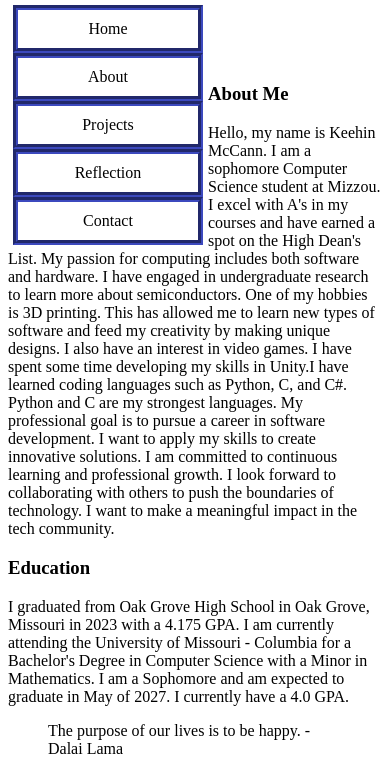
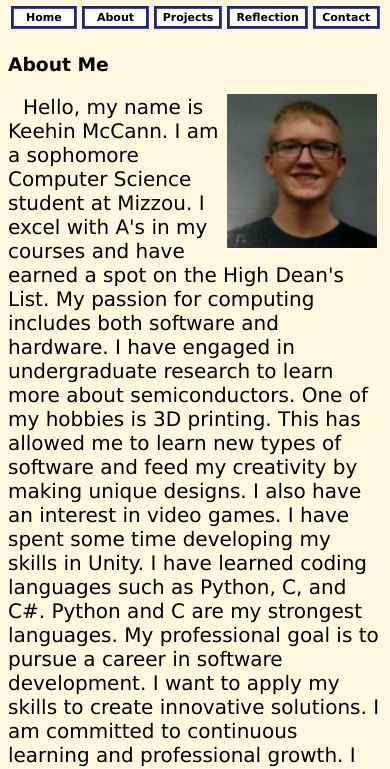
Before and after one commit to keemcc/keemcc.github.io, a plain HTML site: page about.html in a window 390 px wide. Shown: the part 75-844 px from the top of the page. Drawn offline with Linux system fonts and the light colour scheme.

Commit message:
Add files via upload

```diff
--- a/about.html
+++ b/about.html
@@ -7,6 +7,7 @@
     <!--This page contains information about myself.-->
 
     <meta charset="utf-8">
+    <meta name="viewport" content="width=device-width, initial-scale=1.0">
 
     <title>About Page</title>
     <link rel="stylesheet" href="style.css">
@@ -19,22 +20,25 @@
         <h1>Keehin McCann</h1>
     </header>
     <nav>
-        <ul>
-            <li><a href="index.html">Home</a></li>
-            <li><a href="about.html">About</a></li>
-            <li><a href="project.html">Projects</a>
-                <ul>
-                    <li><a href="#projects.html">Link 1</a></li>
-                    <li><a href="#projects.html">Link 2</a></li>
-                    <li><a href="#projects.html">Link 3</a></li>
+        <ul class="barlist">
+            <li><a class="link" href="index.html">Home</a></li>
+            <li><a class="link" href="about.html">About</a></li>
+            <li><a class="link" href="project.html">Projects</a>
+                <ul class="dropdown">
+                    <li><a class="link" href="#projects.html">Link 1</a></li>
+                    <li><a class="link" href="#projects.html">Link 2</a></li>
+                    <li><a class="link" href="#projects.html">Link 3</a></li>
                 </ul>
             </li>
-            <li><a href="reflection.html">Reflection</a></li>
-            <li><a href="#contact.html">Contact</a></li>
+            <li><a class="link" href="reflection.html">Reflection</a></li>
+            <li><a class="link" href="#contact.html">Contact</a></li>
         </ul>
     </nav>
-    <main>
+    <main class="about">
+        <section class="aboutMe">
             <h3>About Me</h3>
+
+            <img class="professionalPhoto" src="Professional_Photo.jpg" alt="Professional Photo">
 
             <p>Hello, my name is Keehin McCann. I am a sophomore Computer Science
             student at Mizzou. I excel with A's in my courses and have earned a spot on the High
@@ -42,21 +46,25 @@
             engaged in undergraduate research to learn more about semiconductors. One of my
             hobbies is 3D printing. This has allowed me to learn new types of software and feed my
             creativity by making unique designs. I also have an interest in video games. I have spent
-        some time developing my skills in Unity.I have learned coding languages such as Python,
+            some time developing my skills in Unity. I have learned coding languages such as Python,
             C, and C#. Python and C are my strongest languages. My professional goal is to pursue a
             career in software development. I want to apply my skills to create innovative solutions. I
             am committed to continuous learning and professional growth. I look forward to
             collaborating with others to push the boundaries of technology. I want to make a
             meaningful impact in the tech community.</p>
+        </section>
 
+
+        <blockquote id="quote">The purpose of our lives is to be happy. - Dalai Lama</blockquote>
+
+        <section class="education">
             <h3>Education</h3>
 
             <p>I graduated from Oak Grove High School in Oak Grove, Missouri in 2023 with a 4.175 GPA.
                 I am currently attending the University of Missouri - Columbia for a Bachelor's Degree
                 in Computer Science with a Minor in Mathematics. I am a Sophomore and am
                 expected to graduate in May of 2027. I currently have a 4.0 GPA.</p>
-
-        <blockquote>The purpose of our lives is to be happy. - Dalai Lama</blockquote>
+        </section>
 
         <a href="mccannresume.pdf">My Resume</a>
     </main>
--- a/nav.css
+++ b/nav.css
@@ -4,26 +4,27 @@ nav {
 }
 
 nav ul {
+    display: flex;
+    justify-content: space-around;
     list-style-type: none;
     margin: 0;
     padding: 0;
 }
 
 nav ul li {
-    position: relative;
+    flex: 1;
     text-align: center;
-    float: left;
 }
 
 nav ul li a {
-    display: inline-block;
-    border: 5px groove #3c49be;
-    width: 150px;
-    padding: 10px 15px 10px 15px;
+    display: block;
+    padding: 10px 15px;
     text-decoration: none;
     color: black;
-    margin: 0px 5px 0px 5px;
     background-color: white;
+    border: 5px groove #3c49be;
+    margin: 0 5px;
+    box-sizing: border-box;
 }
 
 nav ul li a:hover {
@@ -33,19 +34,53 @@ nav ul li a:hover {
 nav ul li ul {
     display: none;
     position: absolute;
-    margin-left: 0%;
-    top: 100%;
+    flex-direction: column;
+    width: 19.85%;
 }
 
 nav ul li:hover ul {
-    display: block;
+    display: flex;
+    flex-direction: column;
 }
 
 nav ul li ul li {
-    width: 150px;
+    width: 100%;
 }
 
 nav ul li ul li a {
-    width: 150px;
     padding: 10px 15px;
 }
+
+@media (max-width: 600px) {
+    nav {
+        margin-bottom: 25px;
+    }
+    nav ul li a {
+        font-size: 12px;
+        padding: 5px 7.5px;
+        font-weight: bold;
+        margin: 0 2.5px;
+    }
+    nav ul li ul {
+        width: 20%;
+    }
+    nav ul li ul li a {
+        padding: 5px 7.5px;
+    }
+}
+
+@media (max-width: 400px) {
+    nav ul li a {
+        font-size: 11px;
+        padding: 2px 6px;
+        font-weight: bold;
+        margin: 0 2.5px;
+        border: 3px groove #3c49be;
+    }
+    nav ul li ul {
+        width: 20%;
+    }
+    nav ul li ul li a {
+        padding: 5px 7.5px;
+    }
+}
--- a/style.css
+++ b/style.css
@@ -1,14 +1,20 @@
+* {
+    font-family: Verdana, Geneva, Tahoma, sans-serif;
+    background-color: #fff7de;
+}
+
+main p {
+    font-size: 20px;
+    text-indent: 15px;
+}
+
 h1 {color: #3c49be;}
+
 
 #firstLetter {
     font-size: 18px;
     font-weight: bold;
     text-decoration: underline;
-}
-
-.reflection {
-    font-family: Helvetica, serif;
-    text-align: left;
 }
 
 .reflection p {
@@ -18,3 +24,30 @@ h1 {color: #3c49be;}
 footer {
     font-size: 12px;
 }
+
+.professionalPhoto {
+    float: right;
+    margin: 0 5px 0 5px;
+    width: 200px;
+}
+
+@media (max-width: 2000px) {
+    main p {
+        font-size: 18px;
+    }
+}
+
+@media (max-width: 1020px) {
+    .professionalPhoto {
+        width: 20%;
+    }
+}
+
+@media (max-width: 600px) {
+    main p {
+        font-size: 20px;
+    }
+    .professionalPhoto {
+        width: 40%;
+    }
+}
```
Also changed, not shown: McCann_Template.html (+11 -0 lines), index.html (+1 -0 lines), project.html (+1 -0 lines), reflection.html (+1 -0 lines), Professional_Photo.jpg (added). Lines whose indentation alone changed are shown as unchanged.
